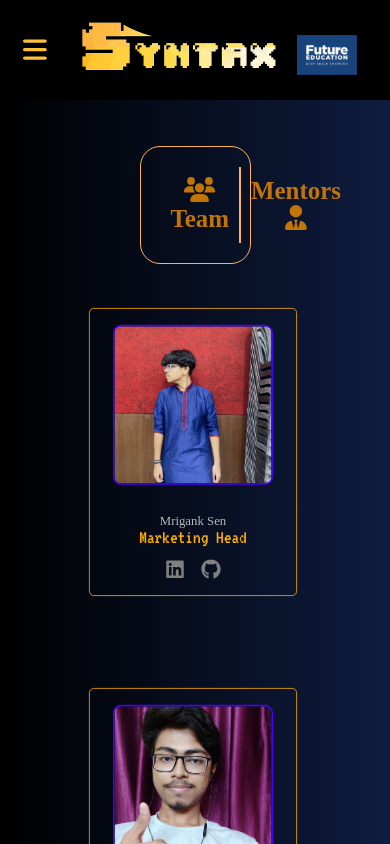
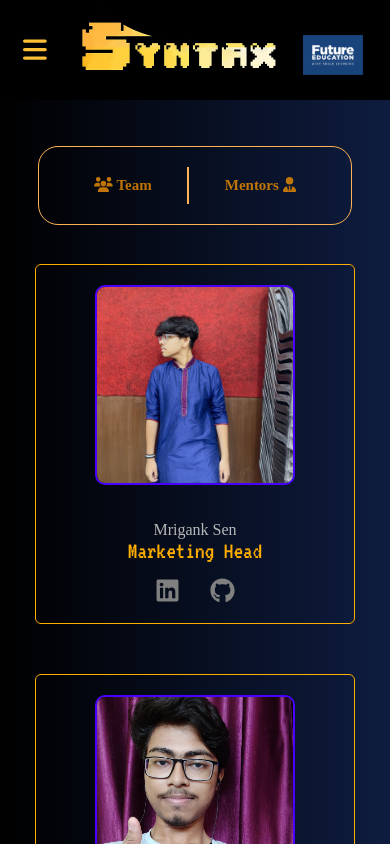
Before and after one commit to SoumyaOk4-4/Syntax-FIEM, a React (Create React App) app: page /team in a window 390 px wide. Shown: the top 844 px of the page. Built offline with nearby package versions, Linux system fonts and the light colour scheme; a web font is replaced by a local one.

Commit message:
responive team page 2.0

```diff
--- a/src/App.css
+++ b/src/App.css
@@ -337,6 +337,8 @@ nav .menu span {
   width: 70%;
   margin: 0 auto;
   overflow: hidden;
+
+  justify-content: center;
 }
 
 .web-content {
@@ -372,12 +374,12 @@ nav .menu span {
   padding: 20px;
   border: 1.6px solid #ffb254;
   border-radius: 20px;
+  -webkit-tap-highlight-color: transparent;
 }
 
 .toggle-member h5:hover{
   transform: scale(1.05);
   transition: all 0.2s ease-in-out;
-  -webkit-tap-highlight-color: transparent;
 }
 
 .event-container {
@@ -419,12 +421,22 @@ nav .menu span {
     transform: translateX(150%) !important;
   }
 
+  .toggle-member {
+    width: 23% !important;
+  }
+
+  .toggle-member h5{
+    font-size: 23px !important;
+  }
+
   .team {
-    width: 70% !important;
-    gap: 30px !important;
+    width: 100% !important;
+    padding: 80px !important;
+    gap: 110px !important;
   }
 
   .team-member {
+    scale: 1.2;
     margin: 0 auto;
     width: fit-content;
   }
@@ -436,12 +448,24 @@ nav .menu span {
     transform: translateX(120%) !important;
   }
 
+  .toggle-box {
+    padding: 10px !important;
+  }
+
+  .toggle-member {
+    width: 25% !important;
+  }
+
+  .toggle-member h5{
+    font-size: 23px !important;
+  }
+
   .team {
-    width: 80% !important;
-    gap: 30px !important;
+    width: 100% !important;
   }
 
   .team-member {
+    scale: 1.2;
     margin: 0 auto;
     width: fit-content;
   }
@@ -453,12 +477,26 @@ nav .menu span {
     transform: translateX(120%) !important;
   }
 
+  .toggle-box {
+    padding: 10px !important;
+  }
+
+  .toggle-member {
+    width: 28% !important;
+  }
+
+  .toggle-member h5{
+    font-size: 23px !important;
+  }
+
   .team {
-    width: 90% !important;
+    width: 100% !important;
     gap: 30px !important;
+    padding: 30px !important;
   }
 
   .team-member {
+    scale: 1;
     margin: 0 auto;
     width: fit-content;
   }
@@ -517,7 +555,16 @@ nav .menu span {
     transform: translateX(75%) !important;
   }
 
+  .toggle-member {
+    width: 30% !important;
+  }
+
+  .toggle-member h5{
+    font-size: 23px !important;
+  }
+
   .team {
+    width: 100% !important;
     gap: 30px !important;
   }
 
@@ -578,10 +625,16 @@ nav .menu span {
     transform: translateX(75%) !important;
   }
 
+  .toggle-member {
+    width: 37% !important;
+  }
+
+  .toggle-member h5{
+    font-size: 23px !important;
+  }
+
   .team {
     width: 100% !important;
-    scale: 1;
-
     display: grid;
     grid-template-columns: repeat(4, 1fr) !important;
     gap: 50px !important;
@@ -593,7 +646,6 @@ nav .menu span {
     flex-direction: column;
     align-items: center;
 
-
     margin: 0 auto;
     width: fit-content;
   }
@@ -642,10 +694,17 @@ nav .menu span {
     transform: translateX(35%) !important;
   }
 
+  .toggle-member {
+    width: 39% !important;
+  }
+
+  .toggle-member h5{
+    font-size: 21px !important;
+  }
+
   .team {
     width: 100% !important;
-    scale: 0.9;
-    transform: translateY(-80px) !important;
+    transform: translateY(-1px) !important;
 
     display: grid;
     grid-template-columns: repeat(3, 1fr) !important;
@@ -658,7 +717,7 @@ nav .menu span {
     flex-direction: column;
     align-items: center;
 
-
+    scale: 1;
     margin: 0 auto;
     width: fit-content;
     transform: translateX(5px);
@@ -704,10 +763,17 @@ nav .menu span {
     transform: translateX(35%) !important;
   }
 
+  .toggle-member {
+    width: 42% !important;
+  }
+
+  .toggle-member h5{
+    font-size: 20px !important;
+  }
+
   .team {
     width: 100% !important;
-    scale: 0.8;
-    transform: translateY(-153px) !important;
+    transform: translateY(-1px) !important;
 
     padding: 20px !important;
 
@@ -722,7 +788,7 @@ nav .menu span {
     flex-direction: column;
     align-items: center;
 
-
+    scale: 0.95;
     margin: 0 auto;
     width: fit-content;
     transform: translateX(5px);
@@ -756,10 +822,17 @@ nav .menu span {
     transform: translateX(40%) !important;
   }
 
+  .toggle-member {
+    width: 42% !important;
+  }
+
+  .toggle-member h5{
+    font-size: 20px !important;
+  }
+
   .team {
     width: 100% !important;
-    scale: 0.75;
-    transform: translateY(-204px) !important;
+    transform: translateY(-1px) !important;
 
     padding: 20px !important;
 
@@ -804,11 +877,16 @@ nav .menu span {
     transform: translateX(50%) !important;
   }
 
+  .toggle-member {
+    width: 42% !important;
+  }
+
+  .toggle-member h5{
+    font-size: 19px !important;
+  }
+
   .team {
-    width: 100% !important;
-    scale: 0.8;
-    transform: translateY(-150px) !important;
-
+    transform: translateY(-1px) !important;
     padding: 20px !important;
 
     display: grid;
@@ -865,11 +943,16 @@ nav .menu span {
     transform: translateX(50%) !important;
   }
 
+  .toggle-member {
+    width: 45% !important;
+  }
+
+  .toggle-member h5{
+    font-size: 18px !important;
+  }
+
   .team {
-    width: 100% !important;
-    scale: 0.8;
-    transform: translateY(-150px) !important;
-
+    transform: translateY(-1px) !important;
     padding: 0px !important;
 
     display: grid;
@@ -925,16 +1008,23 @@ nav .menu span {
     transform: translateX(45%) !important;
   }
 
+  .toggle-member {
+    width: 53% !important;
+  }
+
+  .toggle-member h5{
+    font-size: 18px !important;
+  }
+
   .team {
-    width: 85% !important;
     scale: 0.99;
-    transform: translateY(-45px) !important;
+    transform: translateY(-6px) !important;
 
     padding: 50px !important;
 
     display: grid;
     grid-template-columns: repeat(2, 1fr) !important;
-    gap: 20px !important;
+    gap: 50px !important;
   }
 
   .team-member {
@@ -947,7 +1037,6 @@ nav .menu span {
 
     margin: 0 auto;
     width: fit-content;
-    transform: translateX(-15px);
   }
 
   .error-container {
@@ -989,10 +1078,6 @@ nav .menu span {
     display: none;
   }
 
-  .web-content-container {
-    width: 100%;
-  }
-
   .event-content-container {
     width: 100%;
   }
@@ -1007,14 +1092,22 @@ nav .menu span {
     transform: translateX(45%) !important;
   }
 
+  .toggle-member {
+    width: 60% !important;
+  }
+
+  .toggle-member h5{
+    font-size: 17px !important;
+  }
+
   .team {
-    width: 100% !important;
-    scale: 0.8;
-    transform: translateY(-220px) !important;
+    width: 100%;
+    scale: 1;
+    transform: translateY(-1px) !important;
 
     display: grid;
     grid-template-columns: repeat(2, 1fr) !important;
-
+    gap: 30px !important;
   }
 
   .team-member {
@@ -1133,92 +1226,104 @@ nav .menu span {
     transform: translateX(120%) !important;
   }
 
+  .toggle-member {
+    width: 65% !important;
+  }
+
+  .toggle-member h5{
+    font-size: 17px !important;
+  }
+
+  .team {
+    display: grid;
+    grid-template-columns: repeat(2, 1fr) !important;
+
+    padding: 0px !important;
+
+    transform: translateY(-1px) !important;
+    gap: 0px !important;
+  }
+
+  .team-member {
+    margin: 0 auto;
+    width: fit-content;
+
+    scale: 0.85 !important;
+    transform: translateX(10px);
+  }
+
+  .error-container {
+    scale: 0.8 !important;
+  }
+
+  .error-container h1, h4, marquee span{
+    font-size: 1.5rem !important;
+  }
+
+  .error-container marquee span{
+    font-size: 2.2rem !important;
+  }
+
+  .return-home {
+    scale: 0.9
+  }
+}
+
+@media (max-width: 480px) {
+  .logo-main {
+    left: 15%;
+  }
+
+  .fiem {
+    transform: translateX(38px) !important;
+  }
+
+  .nav-btn-title {
+    font-size: 1.2rem !important;
+  }
+
+  .headers {
+    height: 100px;
+  }
+
+  .web-content-container {
+    width: 100%;
+  }
+
+  .event-container {
+    gap: 50px;
+    grid-template-columns: repeat(1, 1fr);
+  }
+
+  .event-stat {
+    width: 40% !important;
+    transform: translateX(80%) !important;
+  }
+
+  .toggle-member {
+    width: 85% !important;
+  }
+
+  .toggle-member h5{
+    font-size: 15px !important;
+  }
+
   .team {
     width: 100% !important;
     display: grid;
-    scale: 0.99;
-    grid-template-columns: repeat(2, 1fr) !important;
-
-    padding: 0px !important;
-
-    transform: translateY(-12px) !important;
-    gap: 0px;
-  }
-
-  .team-member {
-    margin: 0 auto;
-    width: fit-content;
-
-    scale: 0.8 !important;
-  }
-
-  .error-container {
-    scale: 0.8 !important;
-  }
-
-  .error-container h1, h4, marquee span{
-    font-size: 1.5rem !important;
-  }
-
-  .error-container marquee span{
-    font-size: 2.2rem !important;
-  }
-
-  .return-home {
-    scale: 0.9
-  }
-}
-
-@media (max-width: 480px) {
-  .logo-main {
-    left: 15%;
-  }
-
-  .fiem {
-    transform: translateX(32px) !important;
-  }
-
-  .nav-btn-title {
-    font-size: 1.2rem !important;
-  }
-
-  .headers {
-    height: 100px;
-  }
-
-  .web-content-container {
-    width: 100%;
-  }
-
-  .event-container {
-    gap: 50px;
-    grid-template-columns: repeat(1, 1fr);
-  }
-
-  .event-stat {
-    width: 40% !important;
-    transform: translateX(80%) !important;
-  }
-
-  .team {
-    width: 70% !important;
-    display: grid;
     scale: 1;
     grid-template-columns: repeat(1, 1fr) !important;
 
-    padding: 0px !important;
-
-    transform: translateY(-2px) !important;
+    padding: 30px !important;
+
+    transform: translateY(-1px) !important;
+    gap: 50px !important;
   }
 
   .team-member {
+    scale: 1 !important;
     margin: 0 auto;
-    width: fit-content;
-    transform: translateX(5px);
-  }
-
-  .fiem {
-    transform: translateX(20px);
+    width: 320px !important;
   }
 
   .socials {
@@ -1331,7 +1436,7 @@ nav .menu span {
 
 @media (max-width: 360px) {
   .fiem {
-    transform: translateX(20px);
+    transform: translateX(20px) !important;
   }
 
   .event-container {
@@ -1344,20 +1449,27 @@ nav .menu span {
     transform: translateX(50%) !important;
   }
 
-  .team {
-    width: 80% !important;
-    transform: translateY(-3px) !important;
-
-    padding: 0px !important;
+  .toggle-member {
+    width: 88% !important;
+  }
+
+  .toggle-member h5{
+    font-size: 16px !important;
   }
 
   .nav-btn-title {
     font-size: 1rem !important;
   }
 
+  .team {
+    width: 100% !important;
+    transform: translateY(-1px) !important;
+    gap: 50px !important;
+  }
+
   .team-member {
     margin: 0 auto;
-    width: fit-content;
+    width: 280px !important;
   }
 
   .socials {
@@ -1404,20 +1516,12 @@ nav .menu span {
 }
 
 /* profile pics */
-
 .team {
   padding: 50px;
   width: 90%;
   display: grid;
   grid-template-columns: repeat(4, 1fr);
   gap: 30px;
-
-  /* border: 1px solid #3f80ff;
-  background-color: rgba(0, 0, 0, 0.4);
-  border-color: rgba(0, 0, 0, 0.12);
-  box-shadow: 0 0 26px rgba(2, 31, 59, 0.7),
-    1px 1.5px 2px -1px rgba(2, 31, 59, 0.65),
-    4px 4px 12px -2.5px rgba(2, 31, 59, 0.65); */
 }
 
 .team-container {
@@ -1438,6 +1542,16 @@ nav .menu span {
   color: rgb(184, 184, 184);
 }
 
+.team-member:hover {
+  border: 2px solid rgb(255, 174, 0);
+  box-shadow: 0px 4px 20px rgb(255, 174, 0);
+}
+
+.team-member a {
+  color: rgb(56, 156, 195);
+  text-decoration: none;
+}
+
 .Job-Role {
   font-family: "Font2";
   font-size: 1.5rem;
@@ -1458,18 +1572,6 @@ nav .menu span {
 
 .socials .team-socials:hover {
   font-size: 30px;
-}
-
-.team-member a {
-  color: rgb(56, 156, 195);
-  text-decoration: none;
-}
-
-.team-member:hover {
-  transform: scale(1.05);
-  transition: all 0.2s ease-in-out;
-  border: 2px solid rgb(255, 174, 0);
-  box-shadow: 0px 4px 20px rgb(255, 174, 0);
 }
 
 .profile-pic {
--- a/src/App.jsx
+++ b/src/App.jsx
@@ -106,7 +106,7 @@ function Navbar() {
             <div className="nav-icons" >
               <FontAwesomeIcon icon={faUsers} />
             </div>
-            <div className="nav-btn-title" onClick={() => setMenuOpen(!menuOpen)}>Team</div>
+            <div className="nav-btn-title" onClick={() => setMenuOpen(!menuOpen)}>Members</div>
           </Link>
         </li>
         <li>
--- a/src/components/Team.jsx
+++ b/src/components/Team.jsx
@@ -7,6 +7,7 @@ import aniket from "../images/team_pics/aniket.jpg";
 import ankush from "../images/team_pics/ankush.jpg";
 import shubhangi from "../images/team_pics/shubhangi.jpg";
 import deboshreya from "../images/team_pics/deboshreya.jpg";
+import chanchal from "../images/team_pics/chanchal-ghosh.jpg"
 
 //libs
 import { FaLinkedin, FaGithub } from "react-icons/fa6";
@@ -22,7 +23,7 @@ function Team() {
   return (
     <>
       <h1>
-        <div
+        <div className="toggle-box"
           style={{ display: "flex", justifyContent: "center", padding: "10px" }}
         >
           <div className="toggle-member">
@@ -51,7 +52,7 @@ function Team() {
       </h1>
 
       {teamToggle ? (
-        <div className="web-content-container team">
+        <div className="web-content-container team fadein_fadeout">
           <div className="team-member">
             <img src={mrigank} alt="Mrigank Sen" className="profile-pic" />
             <br />
@@ -257,13 +258,13 @@ function Team() {
           </div>
         </div>
       ) : (
-        <div className="web-content-container team">
+        <div className="web-content-container team fadein_fadeout">
           <div className="team-member">
-            <img src={mrigank} alt="Mrigank Sen" className="profile-pic" />
+            <img src={chanchal} alt="Chanchal Ghosh" className="profile-pic" />
             <br />
             <br />
-            Mrigank Sen
-            <div className="Job-Role">Marketing Head</div>
+            Chanchal Ghosh
+            <div className="Job-Role">Mentor</div>
             <div className="socials">
               <a
                 href="https://www.linkedin.com/in/mrigank-sen-ba843827a/"
```
Also changed, not shown: src/images/team_pics/chanchal-ghosh.jpg (added).
